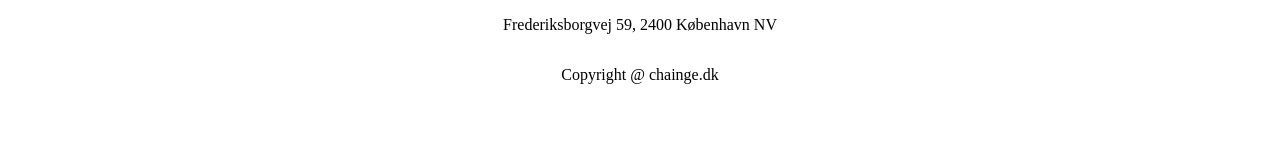
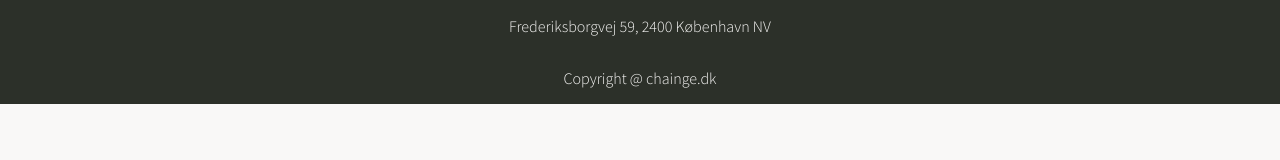
Before and after one commit to lacjkea/chainge, a plain HTML site: page chainge/index.html in a window 1280 px wide. Drawn offline with Linux system fonts and the light colour scheme.

Commit message:
variables now work :)

```diff
--- a/chainge/css/style.css
+++ b/chainge/css/style.css
@@ -1,6 +1,4 @@
-<style>
 @import url('https://fonts.googleapis.com/css2?family=Open+Sans:ital,wght@0,300;0,400;0,600;0,700;0,800;1,300;1,400;1,600;1,700;1,800&family=Source+Sans+Pro:ital,wght@0,200;0,300;0,400;0,600;0,700;0,900;1,200;1,300;1,400;1,600;1,700;1,900&display=swap');
-</style>
 
 :root {
     --primary-green: #8dc04b;
@@ -29,6 +27,7 @@ footer {
     display: flex;
     flex-direction: column;
     align-items: center;
+    font-weight: 300;
 }
 
 /* DESKTOP DESIGN */
```
